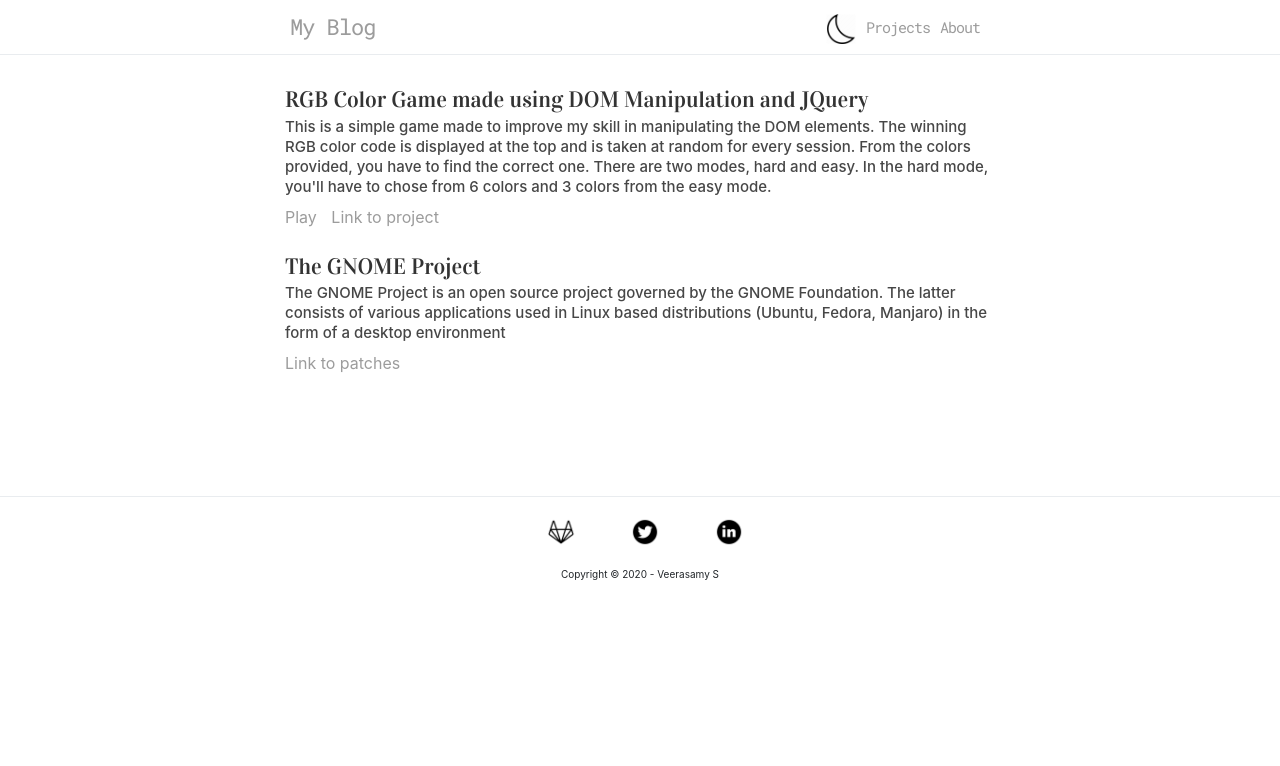
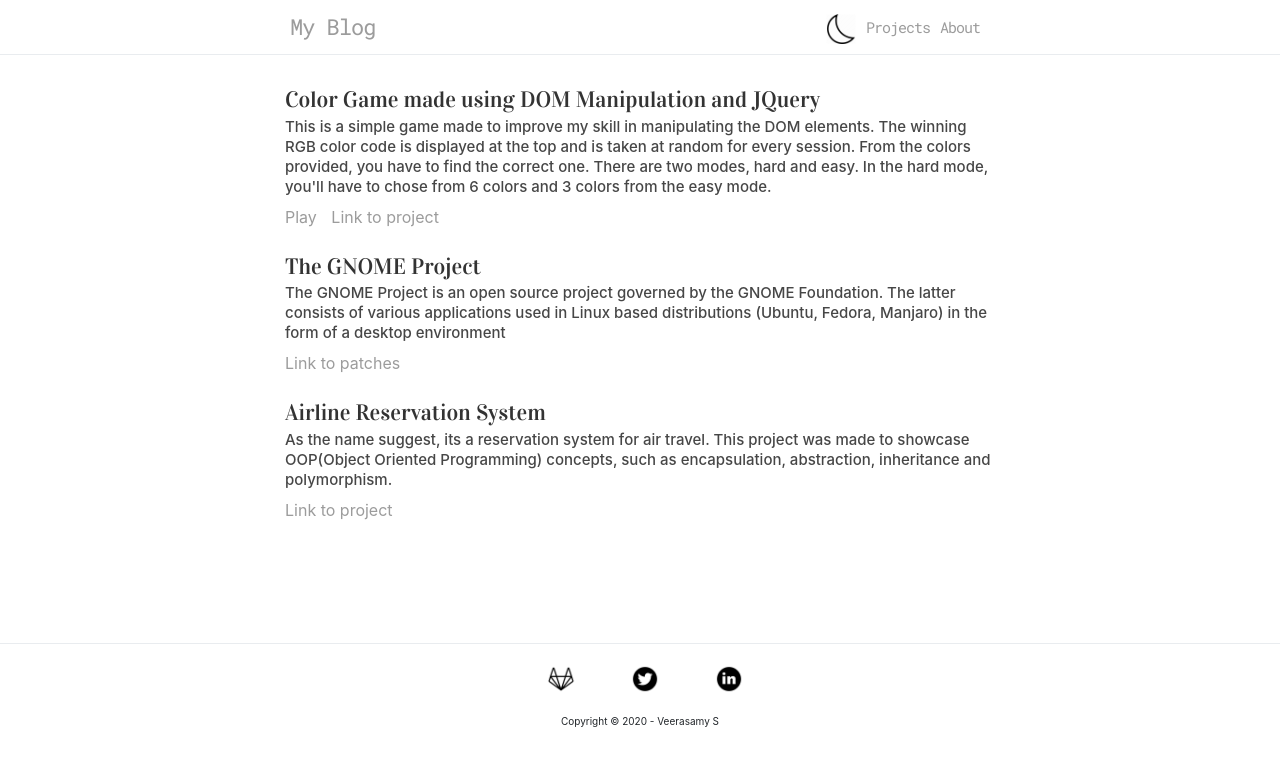
Before and after one commit to VSevagen/personal-blog, a Gatsby site: page /project in a window 1280 px wide. Built offline with nearby package versions, Linux system fonts and the light colour scheme; Gatsby itself is replaced by a stand-in of ours.

Commit message:
Update project.js

```diff
--- a/src/pages/about.js
+++ b/src/pages/about.js
@@ -18,7 +18,6 @@ export default function About()  {
                     <span>Things I've meddled with :</span><br></br><br></br>
                     <span>- Web Development (MEAN Stack)</span><br></br>
                     <span>- The GNOME Project</span><br></br>
-                    <span>- Deep Learning (<strong>Recently started</strong>)</span>
                 </p>
                 <p class="text-center">-----------------------------------------------------------------------------</p>
                 <p class="center-tag">Contact</p>
--- a/src/pages/project.js
+++ b/src/pages/project.js
@@ -10,7 +10,7 @@ export default function GnomeAsia(){
             <div class="post-list">
                 <ul>
                     <li>
-                        <a id="blog-title" href="">RGB Color Game made using DOM Manipulation and JQuery</a>
+                        <a id="blog-title" href="">Color Game made using DOM Manipulation and JQuery</a>
                         <h4>
                             This is a simple game made to improve my skill in manipulating the DOM elements. The winning RGB color code is displayed at the top and is taken at random for every session. From the colors provided, you have to find the correct one. There are two modes, hard and easy. In the hard mode, you'll have to chose from 6 colors and 3 colors from the easy mode.
                         </h4>
@@ -26,6 +26,13 @@ export default function GnomeAsia(){
                         </h4>
                         <a class="project-link" href="https://gitlab.gnome.org/dashboard/merge_requests/?author_username=Sevagen" >Link to patches</a>
                     </li>
+                    <li>
+                        <a id="blog-title" href="">Airline Reservation System</a>
+                        <h4>
+                            As the name suggest, its a reservation system for air travel. This project was made to showcase OOP(Object Oriented Programming) concepts, such as encapsulation, abstraction, inheritance and polymorphism.
+                        </h4>
+                        <a class="project-link" href="https://github.com/VSevagen/OOP-s-Project" >Link to project</a>
+                    </li>
                 </ul>
 
             </div>
```
